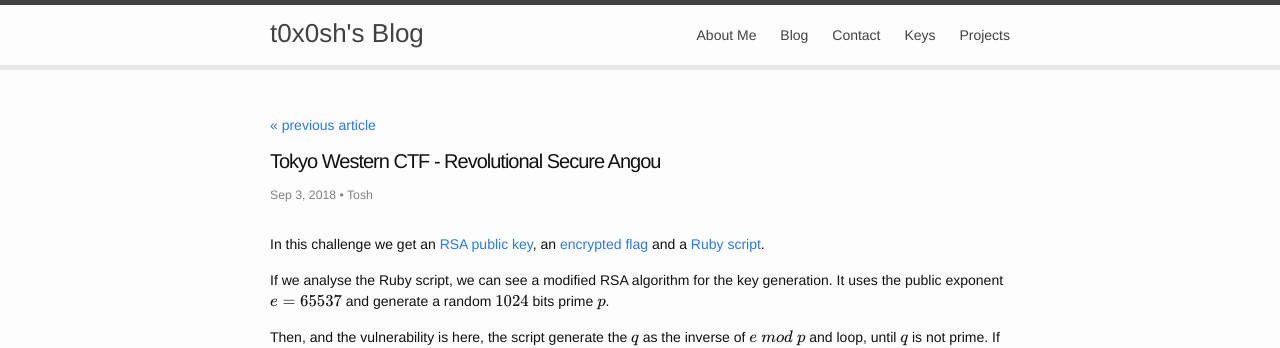
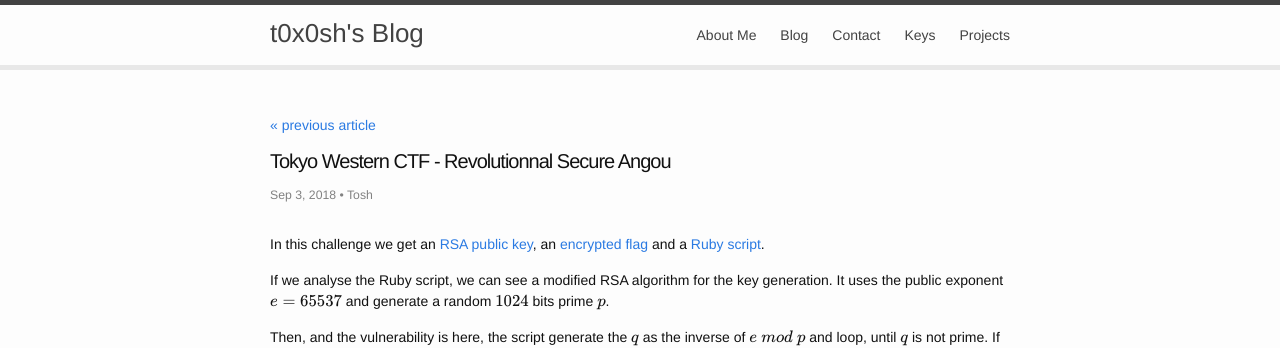
Before and after one commit to t00sh/tosh-codes, a Jekyll site: the page built from _posts/2018-09-03-tokyo-western-revolutional-secure-angou.md, in a window 1280 px wide. Shown: the top 348 px of the page. Built offline with Jekyll 4.4.1, drawn with Linux system fonts in a browser that asks for light colours; Markdown is read by kramdown in place of the engine named in the settings; formulas are drawn with MathJax 3.

Commit message:
Fix typos

```diff
--- a/_posts/2018-09-03-tokyo-western-revolutional-secure-angou.md
+++ b/_posts/2018-09-03-tokyo-western-revolutional-secure-angou.md
@@ -1,5 +1,5 @@
 ---
-title: Tokyo Western CTF - Revolutional Secure Angou
+title: Tokyo Western CTF - Revolutionnal Secure Angou
 author: Tosh
 date: 2018-09-03
 tags: ctf,tokyo,crypto,rsa
```
Also changed, not shown: _posts/2018-09-03-tokyo-western-mixed-cipher.md (+1 -1 lines).
